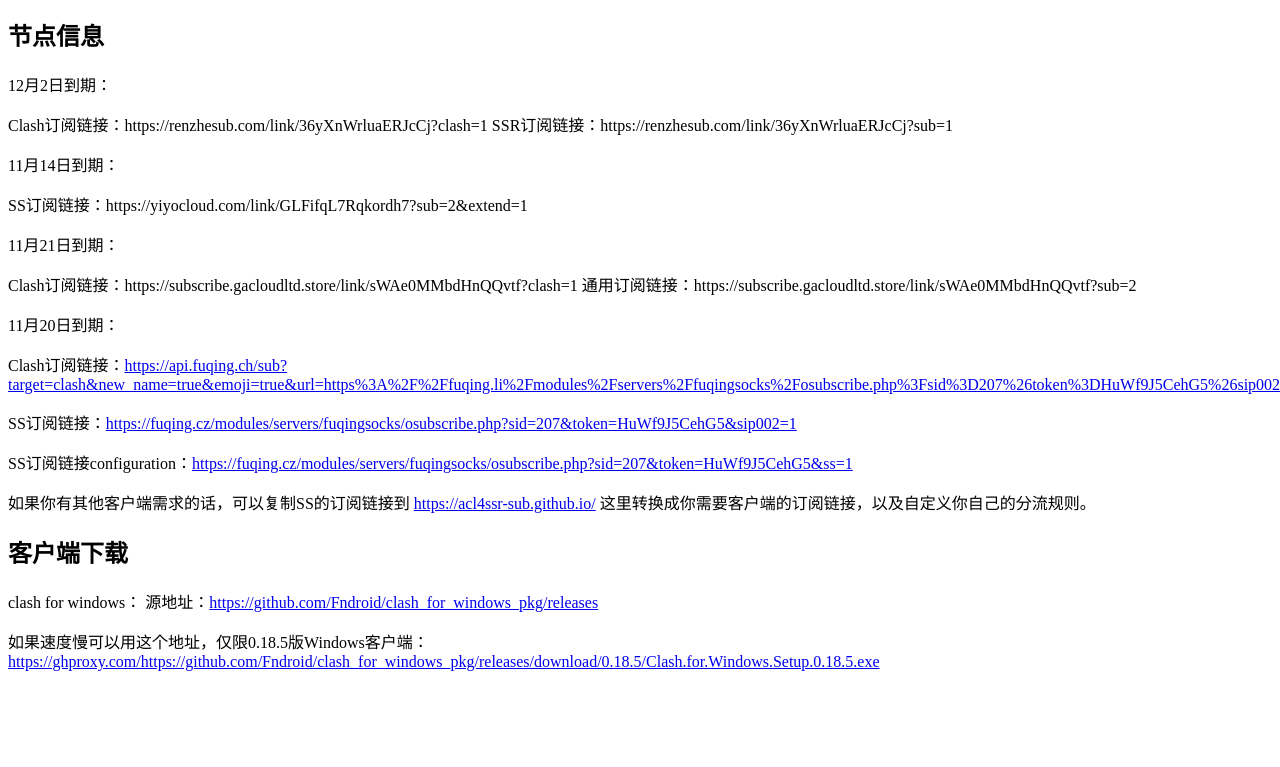
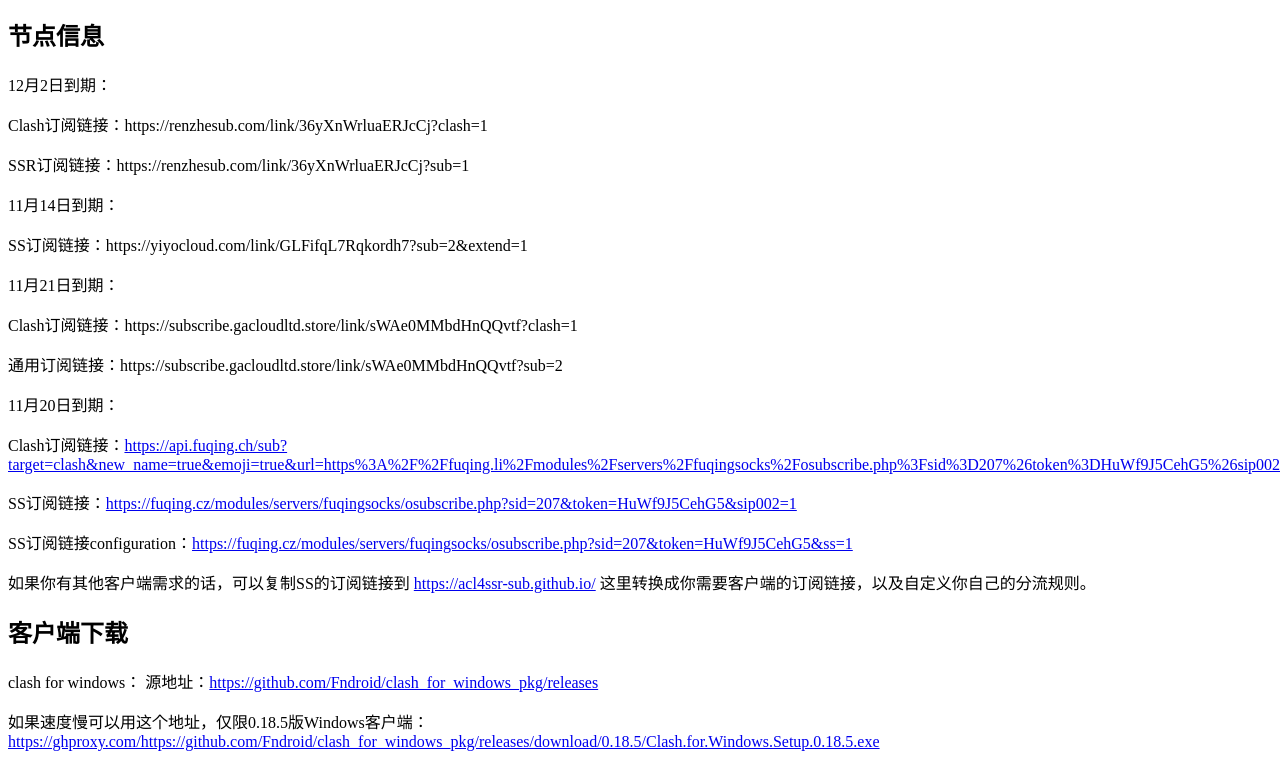
Before and after one commit to icesakura/groupshare, a plain HTML site: page index.html in a window 1280 px wide. Shown: the part 93-860 px from the top of the page. Before the commit the page ends 800 px from the top, so only its background shows below. Drawn offline with Linux system fonts and the light colour scheme.

Commit message:
Update index.html

```diff
--- a/index.html
+++ b/index.html
@@ -2,13 +2,13 @@
 <p>不是客服，完全免费，不做任何付费服务。仅限于群内使用，用坏或者到期为止。最近执着于机场的尝试，会在此页面不定期更新节点到期时间以及各种新机场，可以常来看看。</p>
 <h2 id="-">节点信息</h2>
 <p>12月2日到期：</p>
-Clash订阅链接：https://renzhesub.com/link/36yXnWrluaERJcCj?clash=1
-SSR订阅链接：https://renzhesub.com/link/36yXnWrluaERJcCj?sub=1
+<p>Clash订阅链接：https://renzhesub.com/link/36yXnWrluaERJcCj?clash=1</p>
+<p>SSR订阅链接：https://renzhesub.com/link/36yXnWrluaERJcCj?sub=1</p>
 <p>11月14日到期：</p>
 <p>SS订阅链接：https://yiyocloud.com/link/GLFifqL7Rqkordh7?sub=2&extend=1</p>
 <p>11月21日到期：</p>
-Clash订阅链接：https://subscribe.gacloudltd.store/link/sWAe0MMbdHnQQvtf?clash=1
-通用订阅链接：https://subscribe.gacloudltd.store/link/sWAe0MMbdHnQQvtf?sub=2
+<p>Clash订阅链接：https://subscribe.gacloudltd.store/link/sWAe0MMbdHnQQvtf?clash=1</p>
+<p>通用订阅链接：https://subscribe.gacloudltd.store/link/sWAe0MMbdHnQQvtf?sub=2</p>
 <p>11月20日到期：</p>
 <p>Clash订阅链接：<a href="https://api.fuqing.ch/sub?target=clash&amp;new_name=true&amp;emoji=true&amp;url=https%3A%2F%2Ffuqing.li%2Fmodules%2Fservers%2Ffuqingsocks%2Fosubscribe.php%3Fsid%3D207%26token%3DHuWf9J5CehG5%26sip002%3D1">https://api.fuqing.ch/sub?target=clash&amp;new_name=true&amp;emoji=true&amp;url=https%3A%2F%2Ffuqing.li%2Fmodules%2Fservers%2Ffuqingsocks%2Fosubscribe.php%3Fsid%3D207%26token%3DHuWf9J5CehG5%26sip002%3D1</a></p>
 <p>SS订阅链接：<a href="https://fuqing.cz/modules/servers/fuqingsocks/osubscribe.php?sid=207&amp;token=HuWf9J5CehG5&amp;sip002=1">https://fuqing.cz/modules/servers/fuqingsocks/osubscribe.php?sid=207&amp;token=HuWf9J5CehG5&amp;sip002=1</a></p>
```
